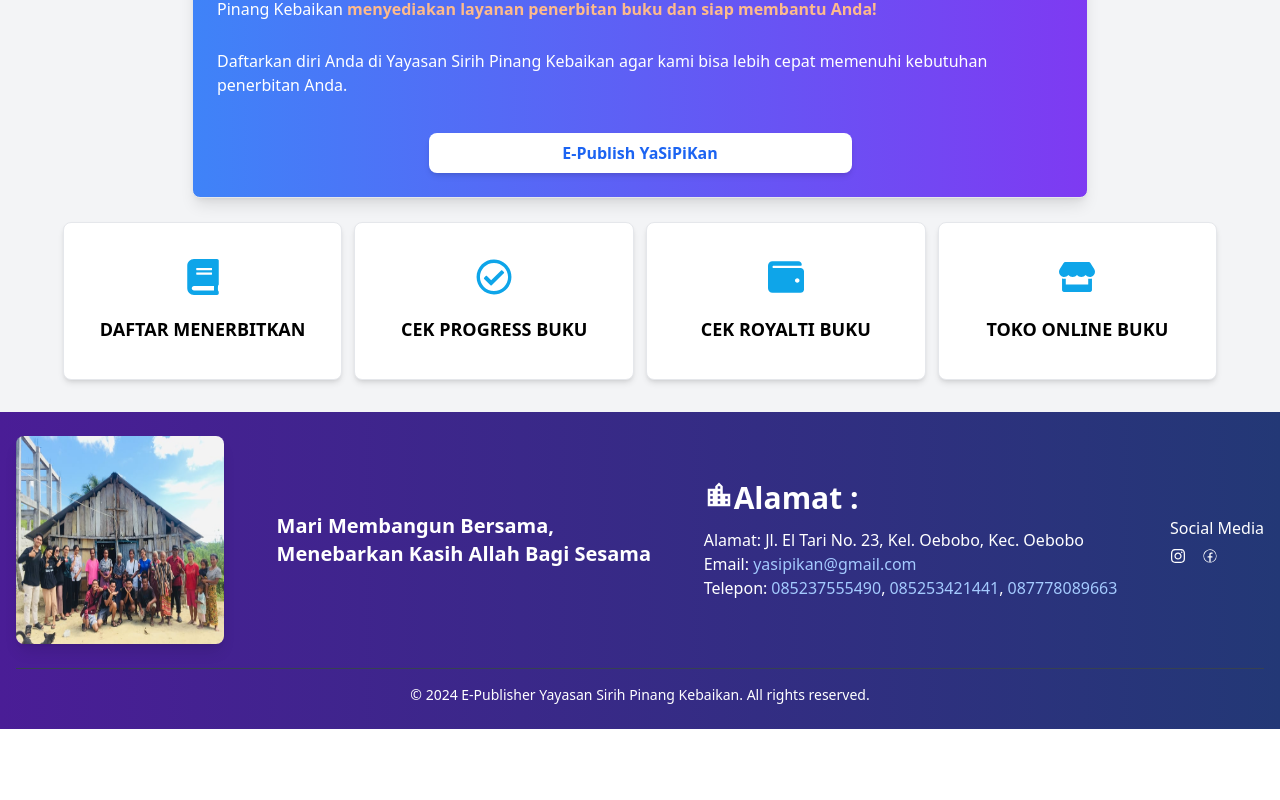
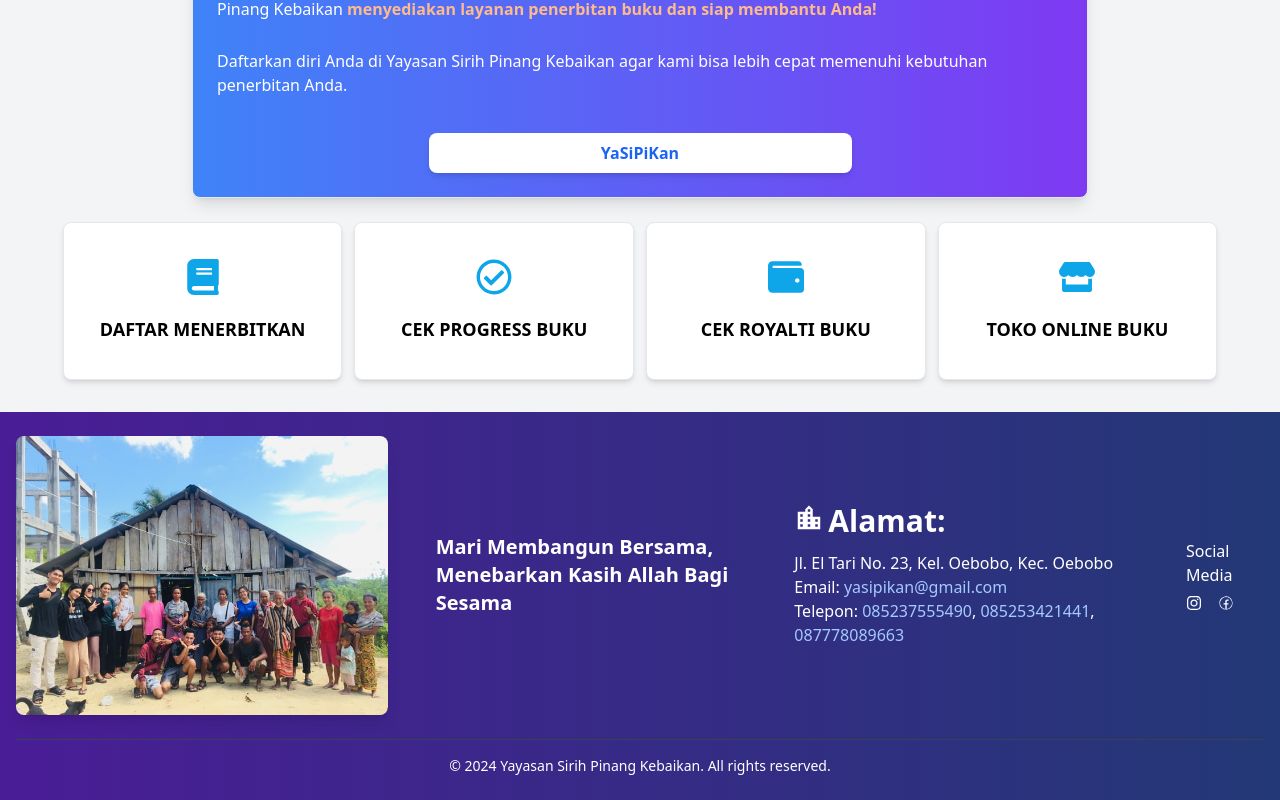
Before and after one commit to Joshtri/yayasan-sirih-pinang-kebaikan-client, a React (Vite) app: page / in a window 1280 px wide. Shown: the part 708-1508 px from the top of the page. Before the commit the page ends 1437 px from the top, so only its background shows below. Built offline with nearby package versions, Linux system fonts and the light colour scheme.

Commit message:
updating source test, show modal status success

```diff
--- a/src/components/Common/Footer.jsx
+++ b/src/components/Common/Footer.jsx
@@ -1,4 +1,3 @@
-// import React from 'react';
 import footerImg from '../../assets/footerImg.jpg';
 import { FaInstagram } from "react-icons/fa";
 import { CiFacebook } from "react-icons/ci";
@@ -10,40 +9,72 @@ const Footer = () => {
             <div className="container mx-auto flex flex-col md:flex-row justify-between items-center space-y-6 md:space-y-0 md:space-x-12">
                 {/* Left Column: Image or Logo */}
                 <div className="flex items-center justify-center md:justify-start">
-                    <img src={footerImg} alt="Logo" className="w-52 h-52 rounded-lg shadow-lg" />
+                    <img
+                        src={footerImg}
+                        alt="Logo"
+                        className="w-full h-auto max-w-xs md:max-w-md rounded-lg shadow-lg"
+                    />
                 </div>
-                <div>
-                    <h2 className="text-xl font-semibold">Mari Membangun Bersama,</h2>
-                    <h2 className="text-xl font-semibold">Menebarkan Kasih Allah Bagi Sesama</h2>
+
+                {/* Center Column: Text */}
+                <div className="text-center md:text-left">
+                    <h2 className="text-lg md:text-xl font-semibold">Mari Membangun Bersama,</h2>
+                    <h2 className="text-lg md:text-xl font-semibold">Menebarkan Kasih Allah Bagi Sesama</h2>
                 </div>
-                {/* Center Column: Contact Information */}
-                <div className="text-center lg:text-left">
-                    <h2 className='text-3xl font-bold flex'>
-                        <MdLocationCity className=''/> Alamat :
+
+                {/* Contact Information */}
+                <div className="text-center md:text-left">
+                    <h2 className="text-lg md:text-3xl font-bold flex justify-center md:justify-start">
+                        <MdLocationCity className="mr-1" /> Alamat:
                     </h2>
-                    <p className="mt-3">Alamat: Jl. El Tari No. 23, Kel. Oebobo, Kec. Oebobo</p>
-                    <p>Email: <a href="mailto:yasipikan@gmail.com" className="text-blue-300 hover:underline">yasipikan@gmail.com</a></p>
-                    <p>Telepon:
-                        <a href="tel:085237555490" className="text-blue-300 hover:underline ml-1">085237555490</a>,
-                        <a href="tel:085253421441" className="text-blue-300 hover:underline ml-1">085253421441</a>,
-                        <a href="tel:087778089663" className="text-blue-300 hover:underline ml-1">087778089663</a>
+                    <p className="mt-3">Jl. El Tari No. 23, Kel. Oebobo, Kec. Oebobo</p>
+                    <p>
+                        Email:{" "}
+                        <a href="mailto:yasipikan@gmail.com" className="text-blue-300 hover:underline">
+                            yasipikan@gmail.com
+                        </a>
+                    </p>
+                    <p>
+                        Telepon:{" "}
+                        <a href="tel:085237555490" className="text-blue-300 hover:underline">
+                            085237555490
+                        </a>,{" "}
+                        <a href="tel:085253421441" className="text-blue-300 hover:underline">
+                            085253421441
+                        </a>,{" "}
+                        <a href="tel:087778089663" className="text-blue-300 hover:underline">
+                            087778089663
+                        </a>
                     </p>
                 </div>
-                {/* Right Column: Social Media Links */}
+
+                {/* Social Media Links */}
                 <div className="text-center md:text-left">
                     <p className="mb-2">Social Media</p>
                     <div className="flex space-x-4 justify-center md:justify-start">
-                        <a href="https://instagram.com/yasipikan" target="_blank" rel="noopener noreferrer" className="text-white hover:text-gray-300">
+                        <a
+                            href="https://instagram.com/yasipikan"
+                            target="_blank"
+                            rel="noopener noreferrer"
+                            className="text-white hover:text-gray-300"
+                        >
                             <FaInstagram />
                         </a>
-                        <a href="https://facebook.com/yourpage" target="_blank" rel="noopener noreferrer" className="text-white hover:text-gray-300">
+                        <a
+                            href="https://facebook.com/yourpage"
+                            target="_blank"
+                            rel="noopener noreferrer"
+                            className="text-white hover:text-gray-300"
+                        >
                             <CiFacebook />
                         </a>
                     </div>
                 </div>
             </div>
+
+            {/* Bottom Text */}
             <div className="mt-6 text-center border-t border-gray-700 pt-4">
-                <p className="text-sm">&copy; 2024 E-Publisher Yayasan Sirih Pinang Kebaikan. All rights reserved.</p>
+                <p className="text-sm">&copy; 2024 Yayasan Sirih Pinang Kebaikan. All rights reserved.</p>
             </div>
         </footer>
     );
--- a/src/components/Home/ServicesHome.jsx
+++ b/src/components/Home/ServicesHome.jsx
@@ -1,7 +1,7 @@
-import React from 'react';
-import { Button, Card } from 'flowbite-react';
+// import React from 'react';
+import { Card } from 'flowbite-react';
 import CardPoint from './CardPoint';
-import { Link } from 'react-router-dom';
+// import { Link } from 'react-router-dom';
 
 function ServicesHome() {
   return (
@@ -25,7 +25,7 @@ function ServicesHome() {
           <div className="text-center">
             <a href='/'>
               <button  className="bg-white hover:bg-gray-300 text-blue-600 font-semibold py-2 px-6 rounded-lg shadow-md w-1/2 transition-all duration-300 ease-in-out">
-                E-Publish YaSiPiKan
+                YaSiPiKan
               </button>
             </a>
           </div>
--- a/src/components/Publisher/AuthorPublisherForm.jsx
+++ b/src/components/Publisher/AuthorPublisherForm.jsx
@@ -422,7 +422,7 @@ const FileUploadForm = () => {
                     required
                   >
                     <option value="" disabled>Pilih Salah Satu</option>
-                    <option value="Sudah, pernah menerbitkan buku di deepublish">Sudah, pernah menerbitkan buku di deepublish</option>
+                    <option value="Sudah, pernah menerbitkan buku di deepublish">Sudah, pernah menerbitkan buku di </option>
                     <option value="Belum, pernah menerbitkan buku di deepublish">Belum, pernah menerbitkan buku di deepublish</option>
                     <option value="Sudah, pernah berkomunikasi dengan konsultan Deepublish">Sudah, pernah berkomunikasi dengan konsultan Deepublish</option>
                     <option value="Belum, pernah berkomunikasi dengan konsultan Deepublish">Belum, pernah berkomunikasi dengan konsultan Deepublish</option>
--- a/src/components/Publisher/PublisherAbout.jsx
+++ b/src/components/Publisher/PublisherAbout.jsx
@@ -3,35 +3,30 @@ import publisherImg from '../../assets/publisherImg.jpg';
 
 function PublisherAbout() {
     return (
-        <section id="home" className="relative py-16 bg-gradient-to-r from-slate-200 via-zinc-50 to-slate-200 text-white animate-gradient-x">
+        <section id="home" className="relative py-16 bg-gradient-to-r from-blue-500 via-indigo-500 to-purple-500 text-white animate-gradient-x">
             {/* Overlay for readability */}
-            <div className="absolute inset-0 bg-black opacity-50"></div>
+            <div className="absolute inset-0 bg-black opacity-30"></div>
 
             {/* Content */}
-            <div className="relative max-w-7xl mx-auto flex items-center justify-between px-4 sm:px-6 lg:px-8">
+            <div className="relative max-w-7xl mx-auto px-4 sm:px-6 lg:px-8">
+                <div className="bg-white rounded-lg shadow-lg p-6 lg:p-10 relative z-10 flex flex-col lg:flex-row items-center lg:items-start space-y-6 lg:space-y-0 lg:space-x-10 bg-opacity-15">
                     {/* Introduction */}
-                <div className="w-1/2 p-2 pl-7"> {/* Added padding-right to give some space */}
-                    <h1 className="text-5xl font-bold mb-4">Tentang Penerbit Buku</h1>
-                    <h1 className="text-4xl font-bold mb-4 pt-3">Yayasan Sirih Pinang Kebaikan</h1>
-                    <p className="text-xl mb-6">
+                    <div className="lg:w-1/2 p-2 text-gray-100">
+                        <h1 className="text-3xl lg:text-5xl font-bold mb-4">Tentang Penerbit Buku</h1>
+                        <h1 className="text-2xl lg:text-4xl font-bold mb-4 pt-3">Yayasan Sirih Pinang Kebaikan</h1>
+                        <p className="text-lg lg:text-xl mb-6">
                             Selamat datang di Yayasan Sirih Pinang Kebaikan. Kami berkomitmen untuk membantu penulis dan penerbit dalam proses penerbitan buku serta pembuatan ISBN yang resmi.
                             Bersama kami, karya Anda akan terwujud dan tersebar luas untuk membawa kebaikan dan pengetahuan bagi semua.
                         </p>
-
-                    {/* Call to Action */}
-                    {/* <div className="mt-8">
-                        <Link to='/daftar-penulis-buku' className="text-white bg-blue-700 hover:bg-blue-800 focus:ring-4 focus:ring-blue-300 font-medium rounded-lg text-sm px-5 py-2.5 mb-2 dark:bg-blue-600 dark:hover:bg-blue-700 focus:outline-none dark:focus:ring-blue-800">
-                            Daftar Sekarang
-                        </Link>
-                    </div> */}
                     </div>
                     {/* Image */}
-                <div className="w-1/2 p-10 pl-0"> {/* Removed padding-left to keep the image aligned */}
+                    <div className="lg:w-1/2 p-0">
                         <img
                             src={publisherImg}
                             alt="Yayasan Sirih Pinang Kebaikan"
-                        className="rounded-lg shadow-lg w-full h-auto"
+                            className="rounded-lg shadow-lg w-full h-auto object-cover"
                         />
+                    </div>
                 </div>
             </div>
         </section>
```
Also changed, not shown: src/components/Common/CustomNavbar.jsx (+6 -13 lines). Lines whose indentation alone changed are shown as unchanged.
